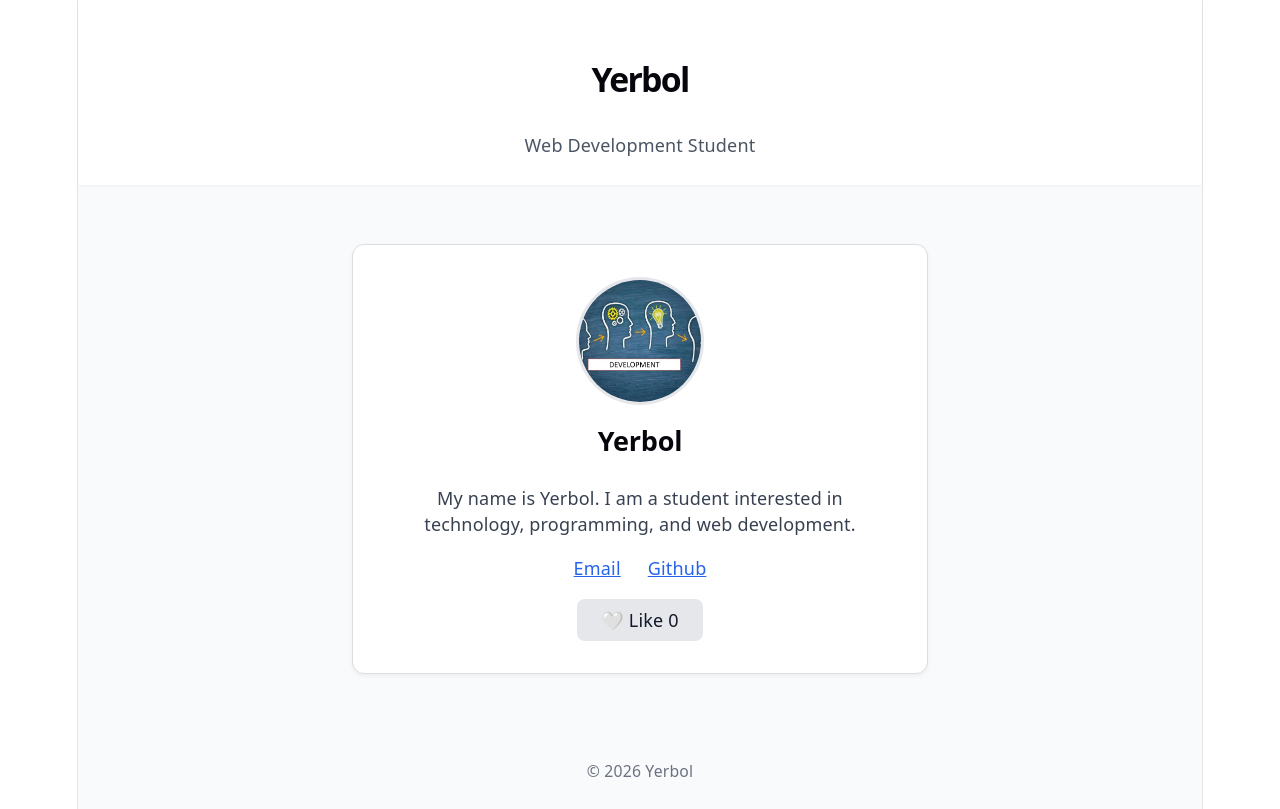
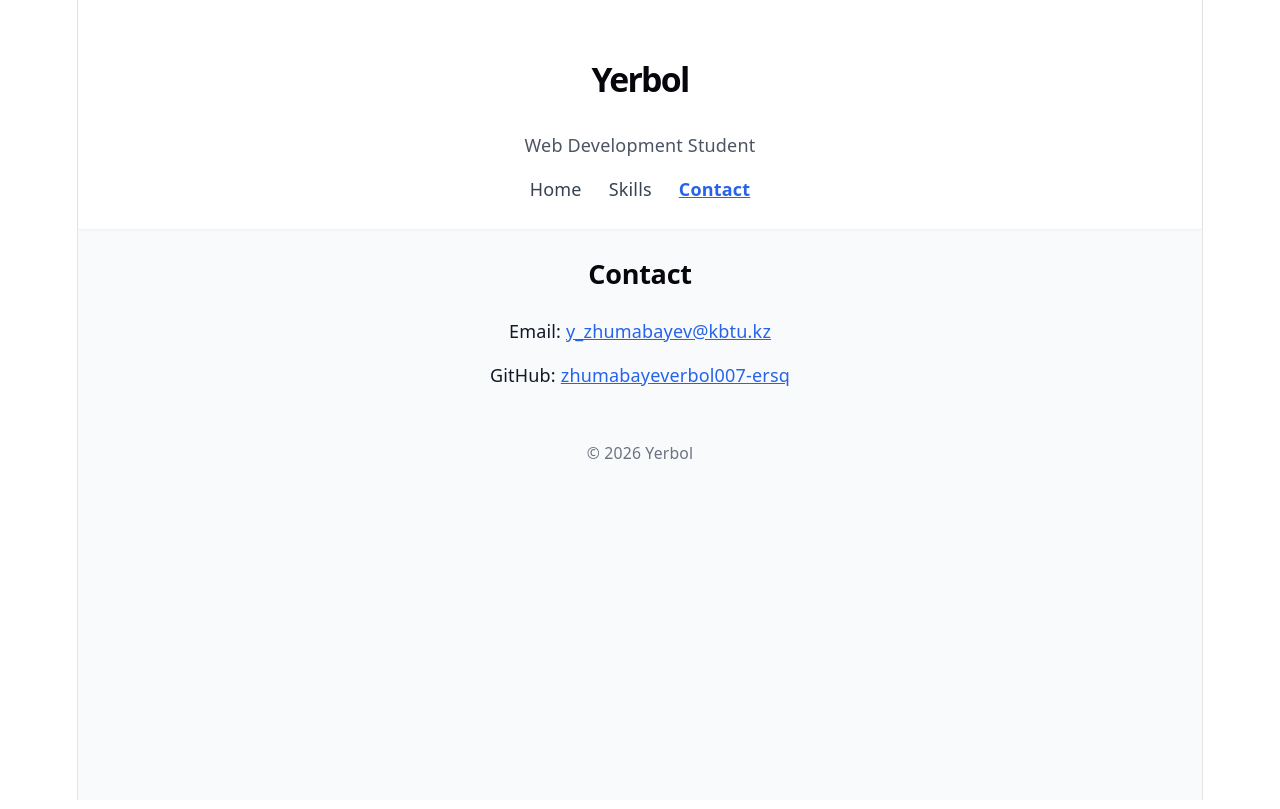
Before and after one commit to zhumabayeverbol007-ersq/iwamad-practice, a React (Vite) app: page /contact in a window 1280 px wide. Built offline with nearby package versions, Linux system fonts and the light colour scheme.

Commit message:
Week 4 Part 1: routing, shared layout, NavLink

```diff
--- a/package.json
+++ b/package.json
@@ -11,7 +11,8 @@
   },
   "dependencies": {
     "react": "^19.2.8",
-    "react-dom": "^19.2.8"
+    "react-dom": "^19.2.8",
+    "react-router": "^8.4.0"
   },
   "devDependencies": {
     "@types/node": "^24.13.3",
--- a/src/App.tsx
+++ b/src/App.tsx
@@ -1,28 +1,20 @@
-import Header from './components/Header';
-import ProfileCard from './components/ProfileCard';
-import Footer from './components/Footer';
-import './App.css';
-import './style.css';
+import { Routes, Route } from 'react-router';
+import Layout from './components/Layout';
+import HomePage from './pages/HomePage';
+import SkillsPage from './pages/SkillsPage';
+import ContactPage from './pages/ContactPage';
+import NotFoundPage from './pages/NotFoundPage';
 
 function App() {
-  const links = [
-  { id: 1, label: 'Email', href: 'mailto:y_zhumabayev@kbtu.kz' },
-  { id: 2, label: 'Github', href: 'https://github.com/zhumabayeverbol007-ersq/iwamad-practice' },
-];
-
   return (
-    <div className="bg-gray-50 text-gray-900 min-h-screen flex flex-col">
-      <Header name="Yerbol" role="Web Development Student" />
-      <main className="flex justify-center p-6">
-        <ProfileCard
-          name="Yerbol"
-          bio="My name is Yerbol. I am a student interested in technology, programming, and web development."
-          avatarUrl={`${import.meta.env.BASE_URL}dev.jpeg`}
-          links={links}
-        />
-      </main>
-      <Footer year={2026} author="Yerbol" />
-    </div>
+    <Routes>
+      <Route element={<Layout />}>
+        <Route index element={<HomePage />} />
+        <Route path="skills" element={<SkillsPage />} />
+        <Route path="contact" element={<ContactPage />} />
+        <Route path="*" element={<NotFoundPage />} />
+      </Route>
+    </Routes>
   );
 }
 
--- a/src/components/Header.tsx
+++ b/src/components/Header.tsx
@@ -1,13 +1,38 @@
-type HeaderProps = {
-  name: string;
-  role: string;
-};
+import { NavLink } from 'react-router';
 
-function Header({ name, role }: HeaderProps) {
+function Header() {
   return (
     <header className="p-6 bg-white shadow-sm text-center">
-      <h1 className="text-3xl font-bold">{name}</h1>
-      <p className="text-gray-600 mt-1">{role}</p>
+      <h1 className="text-3xl font-bold">Yerbol</h1>
+      <p className="text-gray-600 mt-1">Web Development Student</p>
+
+      <nav className="mt-4 flex justify-center gap-6">
+        <NavLink
+          to="/"
+          end
+          className={({ isActive }) =>
+            isActive ? 'active text-blue-600 underline font-semibold' : 'text-gray-700'
+          }
+        >
+          Home
+        </NavLink>
+        <NavLink
+          to="/skills"
+          className={({ isActive }) =>
+            isActive ? 'active text-blue-600 underline font-semibold' : 'text-gray-700'
+          }
+        >
+          Skills
+        </NavLink>
+        <NavLink
+          to="/contact"
+          className={({ isActive }) =>
+            isActive ? 'active text-blue-600 underline font-semibold' : 'text-gray-700'
+          }
+        >
+          Contact
+        </NavLink>
+      </nav>
     </header>
   );
 }
--- /dev/null
+++ b/src/components/Layout.tsx
@@ -0,0 +1,15 @@
+import { Outlet } from 'react-router';
+import Header from './Header';
+import Footer from './Footer';
+
+function Layout() {
+  return (
+    <div className="bg-gray-50 text-gray-900 min-h-screen flex flex-col">
+      <Header />
+      <Outlet />
+      <Footer year={2026} author="Yerbol" />
+    </div>
+  );
+}
+
+export default Layout;
--- a/src/components/ProfileCard.tsx
+++ b/src/components/ProfileCard.tsx
@@ -1,4 +1,3 @@
-import { useState } from 'react';
 import LinkBadge from './LinkBadge';
 
 type LinkItem = {
@@ -15,16 +14,8 @@ type ProfileCardProps = {
 };
 
 function ProfileCard({ name, bio, avatarUrl, links }: ProfileCardProps) {
-  const [likes, setLikes] = useState(0);
-  const [liked, setLiked] = useState(false);
-
-  function handleLike() {
-    setLikes(likes + 1);
-    setLiked(!liked);
-  }
-
   return (
-    <article className={`card flex flex-col items-center gap-4 max-w-lg w-full${liked ? ' card-liked' : ''}`}>
+    <article className="card flex flex-col items-center gap-4 max-w-lg w-full">
       {avatarUrl && <img src={avatarUrl} alt={name} className="avatar" />}
       <h2 className="text-2xl font-semibold">{name}</h2>
       <p className="text-center text-gray-700">{bio}</p>
@@ -38,10 +29,6 @@ function ProfileCard({ name, bio, avatarUrl, links }: ProfileCardProps) {
       ) : (
         <p>No links added yet.</p>
       )}
-
-      <button onClick={handleLike} className={`btn${liked ? ' liked' : ''}`}>
-        {liked ? '❤️' : '🤍'} Like {likes}
-      </button>
     </article>
   );
 }
--- a/src/main.tsx
+++ b/src/main.tsx
@@ -1,12 +1,14 @@
 import { StrictMode } from 'react'
 import { createRoot } from 'react-dom/client'
+import { BrowserRouter } from 'react-router'
 import './index.css'
-import './style.css';
+import './style.css'
 import App from './App.tsx'
-
 
 createRoot(document.getElementById('root')!).render(
   <StrictMode>
-    <App />
+    <BrowserRouter basename={import.meta.env.BASE_URL}>
+      <App />
+    </BrowserRouter>
   </StrictMode>,
 )
--- /dev/null
+++ b/src/pages/ContactPage.tsx
@@ -0,0 +1,26 @@
+function ContactPage() {
+  return (
+    <main className="flex flex-col items-center gap-4 p-6">
+      <h2 className="text-2xl font-semibold">Contact</h2>
+      <p>
+        Email:{' '}
+        <a href="mailto:y_zhumabayev@kbtu.kz" className="text-blue-600 underline">
+          y_zhumabayev@kbtu.kz
+        </a>
+      </p>
+      <p>
+        GitHub:{' '}
+        <a
+          href="https://github.com/zhumabayeverbol007-ersq"
+          target="_blank"
+          rel="noopener"
+          className="text-blue-600 underline"
+        >
+          zhumabayeverbol007-ersq
+        </a>
+      </p>
+    </main>
+  );
+}
+
+export default ContactPage;
--- /dev/null
+++ b/src/pages/HomePage.tsx
@@ -0,0 +1,27 @@
+import ProfileCard from '../components/ProfileCard';
+
+type LinkItem = {
+  id: number;
+  label: string;
+  href: string;
+};
+
+function HomePage() {
+  const links: LinkItem[] = [
+    { id: 1, label: 'Email', href: 'mailto:y_zhumabayev@kbtu.kz' },
+    { id: 2, label: 'Github', href: 'https://github.com/zhumabayeverbol007-ersq/iwamad-practice' },
+  ];
+
+  return (
+    <main className="flex justify-center p-6">
+      <ProfileCard
+        name="Yerbol"
+        bio="My name is Yerbol. I am a student interested in technology, programming, and web development."
+        avatarUrl={`${import.meta.env.BASE_URL}dev.jpeg`}
+        links={links}
+      />
+    </main>
+  );
+}
+
+export default HomePage;
--- /dev/null
+++ b/src/pages/NotFoundPage.tsx
@@ -0,0 +1,15 @@
+import { Link } from 'react-router';
+
+function NotFoundPage() {
+  return (
+    <main className="flex flex-col items-center gap-4 p-6">
+      <h2 className="text-2xl font-semibold">404 — Page not found</h2>
+      <p>The page you are looking for does not exist.</p>
+      <Link to="/" className="text-blue-600 underline">
+        Back to home
+      </Link>
+    </main>
+  );
+}
+
+export default NotFoundPage;
--- /dev/null
+++ b/src/pages/SkillsPage.tsx
@@ -0,0 +1,59 @@
+type Skill = {
+  id: number;
+  label: string;
+};
+
+type LinkItem = {
+  id: number;
+  label: string;
+  href: string;
+};
+
+function SkillsPage() {
+  const skills: Skill[] = [
+    { id: 1, label: 'React' },
+    { id: 2, label: 'TypeScript' },
+    { id: 3, label: 'Python' },
+    { id: 4, label: 'C++' },
+  ];
+
+  const links: LinkItem[] = [
+    { id: 1, label: 'Email', href: 'mailto:y_zhumabayev@kbtu.kz' },
+    { id: 2, label: 'Github', href: 'https://github.com/zhumabayeverbol007-ersq/iwamad-practice' },
+  ];
+
+  return (
+    <main className="flex flex-col items-center gap-6 p-6">
+      <h2 className="text-2xl font-semibold">My Skills</h2>
+
+      {skills.length > 0 ? (
+        <ul className="flex gap-4 flex-wrap">
+          {skills.map((skill) => (
+            <li key={skill.id} className="px-4 py-2 bg-gray-100 rounded">
+              {skill.label}
+            </li>
+          ))}
+        </ul>
+      ) : (
+        <p>No skills added yet.</p>
+      )}
+
+      <h3 className="text-xl font-semibold mt-6">Links</h3>
+      {links.length > 0 ? (
+        <ul className="flex gap-6">
+          {links.map((link) => (
+            <li key={link.id}>
+              <a href={link.href} className="text-blue-600 underline">
+                {link.label}
+              </a>
+            </li>
+          ))}
+        </ul>
+      ) : (
+        <p>No links added yet.</p>
+      )}
+    </main>
+  );
+}
+
+export default SkillsPage;
```
Also changed, not shown: 1 other file (tests, documents, lock files or other folders).
